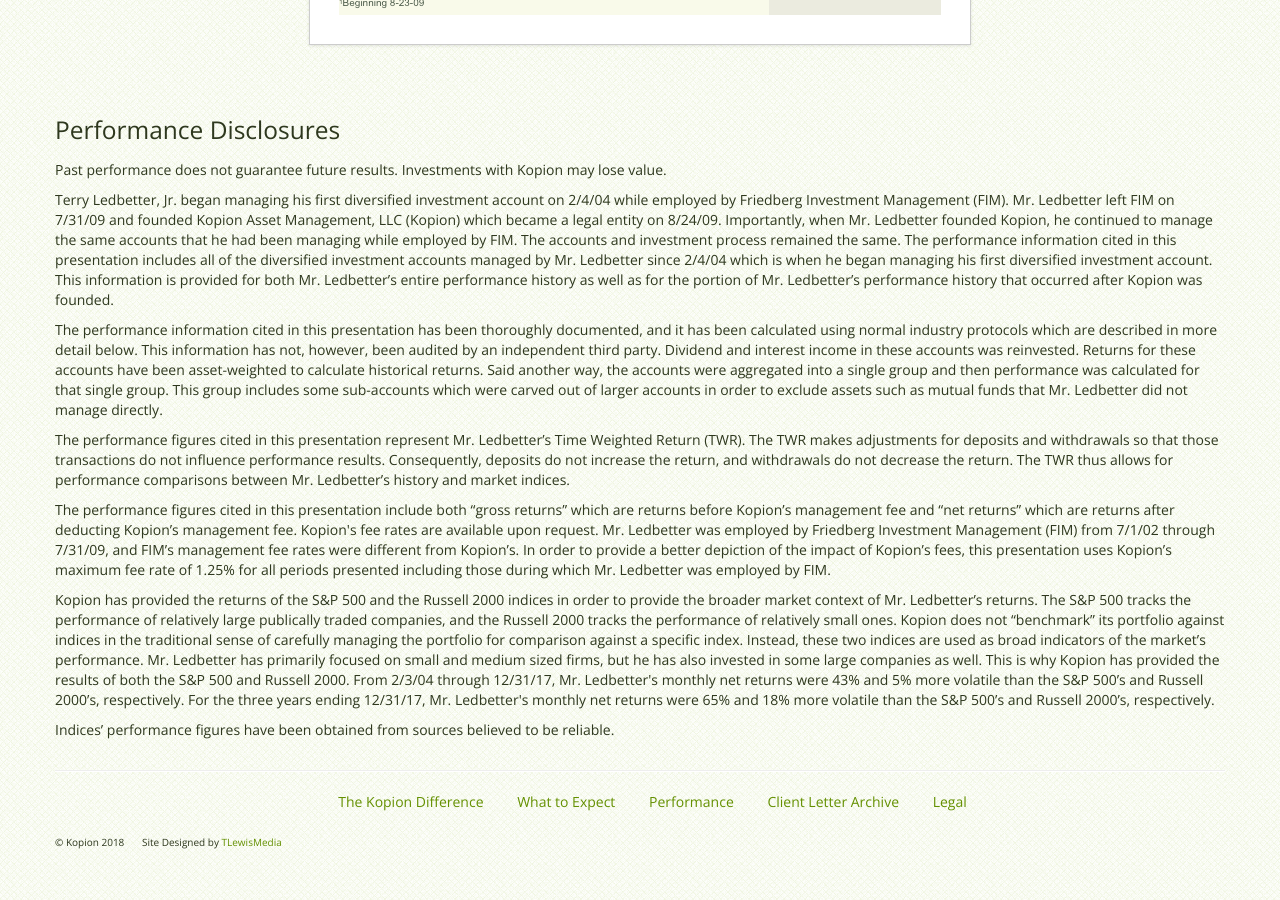
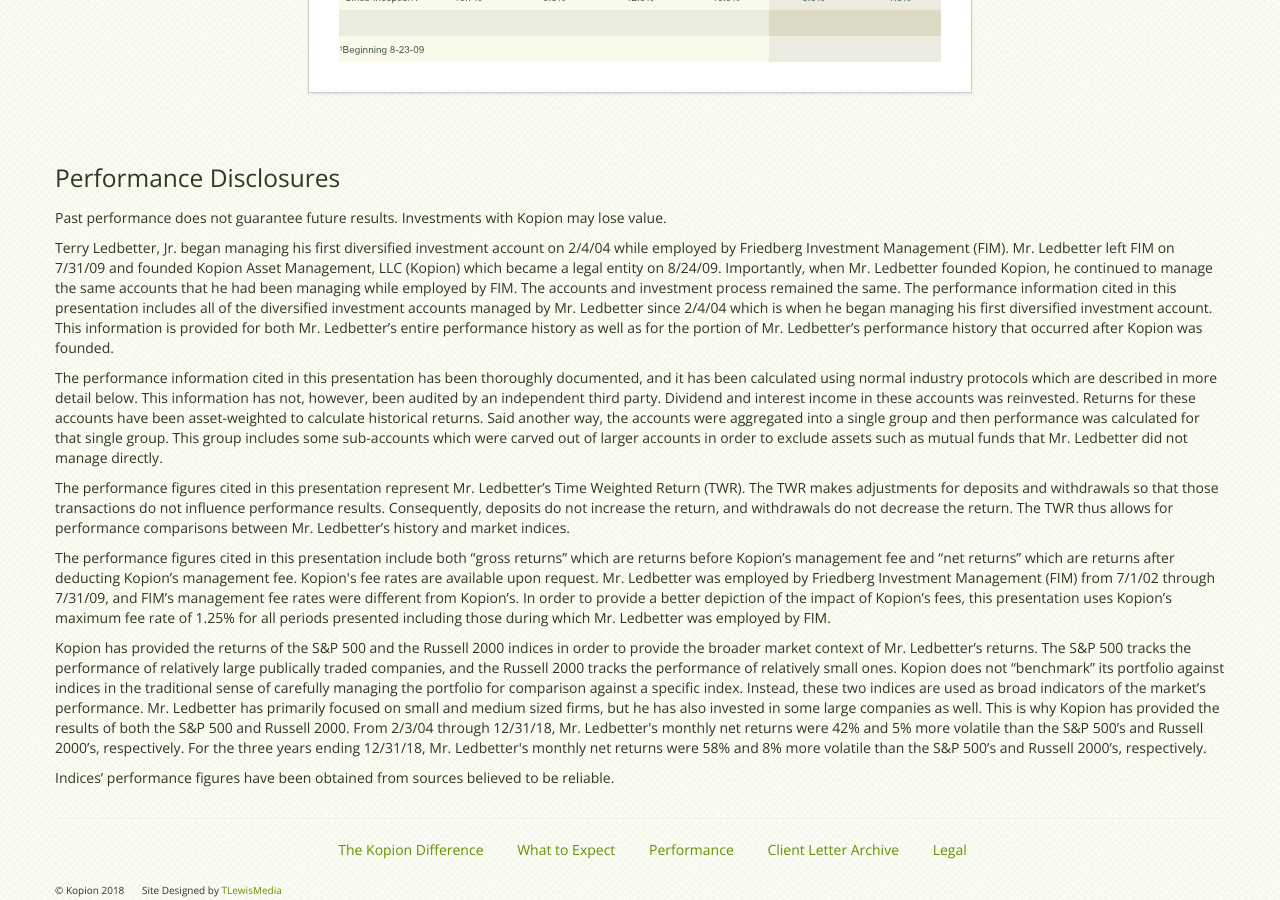
Before and after one commit to tlewismedia/kopion, a Jekyll site: the page built from performance.html, in a window 1280 px wide and 900 px high, scrolled down 3448 px. Built offline with Jekyll 4.4.1, drawn with Linux system fonts in a browser that asks for light colours; some of the changed text lies outside the part shown.

Commit message:
2019 updates

```diff
--- a/_data/letters.yml
+++ b/_data/letters.yml
@@ -1,4 +1,8 @@
 ---
+-
+  caption: A discussion of the anxiety that permeated the stock market throughout 2018 in spite of encouraging developments in the broader economy and the companies in our portfolio.
+  file: tug_of_war.pdf
+  title: "2018 Year End: Tug of War"
 -
   caption: A reflection on two trends that have unfolded over the last 15 years and increased the challenge of being a value investor.
   file: thinning_the_herd.pdf
--- a/performance.html
+++ b/performance.html
@@ -16,7 +16,7 @@ title: Performance
         <br>of Terry Ledbetter, <div style="display:inline-block"> Jr., CFA</div>
       </h1>
 
-      <div class="performSubHead" class="subHead">Growth of $100,000 from 2/3/04 to 12/31/17</div>
+      <div class="performSubHead" class="subHead">Growth of $100,000 from 2/3/04 to 12/31/18</div>
     </div>
   </div><!--end row -->
 
@@ -44,7 +44,7 @@ title: Performance
     <div class="span10 offset1">
       <h1 class="performHead">Historical Performance<br> of Kopion Asset Management, LLC </h1>
 
-      <div class="performSubHead" class="subHead">Growth of $100,000 from 8/23/09 to 12/31/17</div>
+      <div class="performSubHead" class="subHead">Growth of $100,000 from 8/23/09 to 12/31/18</div>
     </div>
   </div><!--end row -->
 
@@ -76,7 +76,7 @@ title: Performance
 
       <p>The performance figures cited in this presentation include both “gross returns” which are returns before Kopion’s management fee and “net returns” which are returns after deducting Kopion’s management fee.  Kopion's fee rates are available upon request.  Mr. Ledbetter was employed by Friedberg Investment Management (FIM) from 7/1/02 through 7/31/09, and FIM’s management fee rates  were different from Kopion’s.  In order to provide a better depiction of the impact of Kopion’s fees,  this presentation uses Kopion’s maximum fee rate of 1.25% for all periods presented including those during which Mr. Ledbetter was employed by FIM.</p>
 
-      <p>Kopion has provided the returns of the S&P 500 and the Russell 2000 indices in order to provide the broader market context of Mr. Ledbetter’s returns.  The S&P 500 tracks the performance of relatively large publically traded companies, and the Russell 2000 tracks the performance of relatively small ones.  Kopion does not “benchmark” its portfolio against indices in the traditional sense of carefully managing the portfolio for comparison against a specific index.  Instead, these two indices are used as broad indicators of the market’s performance.  Mr. Ledbetter has primarily focused on small and medium sized firms, but he has also invested in some large companies as well.  This is why Kopion has provided the results of both the S&P 500 and Russell 2000.  From 2/3/04 through 12/31/17, Mr. Ledbetter's monthly net returns were 43% and 5% more volatile than the S&P 500’s and Russell 2000’s, respectively.  For the three years ending 12/31/17, Mr. Ledbetter's monthly net returns were 65% and 18% more volatile than the S&P 500’s and Russell 2000’s, respectively.</p>
+      <p>Kopion has provided the returns of the S&P 500 and the Russell 2000 indices in order to provide the broader market context of Mr. Ledbetter’s returns.  The S&P 500 tracks the performance of relatively large publically traded companies, and the Russell 2000 tracks the performance of relatively small ones.  Kopion does not “benchmark” its portfolio against indices in the traditional sense of carefully managing the portfolio for comparison against a specific index.  Instead, these two indices are used as broad indicators of the market’s performance.  Mr. Ledbetter has primarily focused on small and medium sized firms, but he has also invested in some large companies as well.  This is why Kopion has provided the results of both the S&P 500 and Russell 2000.  From 2/3/04 through 12/31/18, Mr. Ledbetter's monthly net returns were 42% and 5% more volatile than the S&P 500’s and Russell 2000’s, respectively.  For the three years ending 12/31/18, Mr. Ledbetter's monthly net returns were 58% and 8% more volatile than the S&P 500’s and Russell 2000’s, respectively.</p>
 
       <p>Indices’ performance figures have been obtained from sources believed to be reliable.</p>
     </div>
```
Also changed, not shown: images/graph1.png, images/graph2.png, images/table1.png, images/table2.png, 1 other file.
